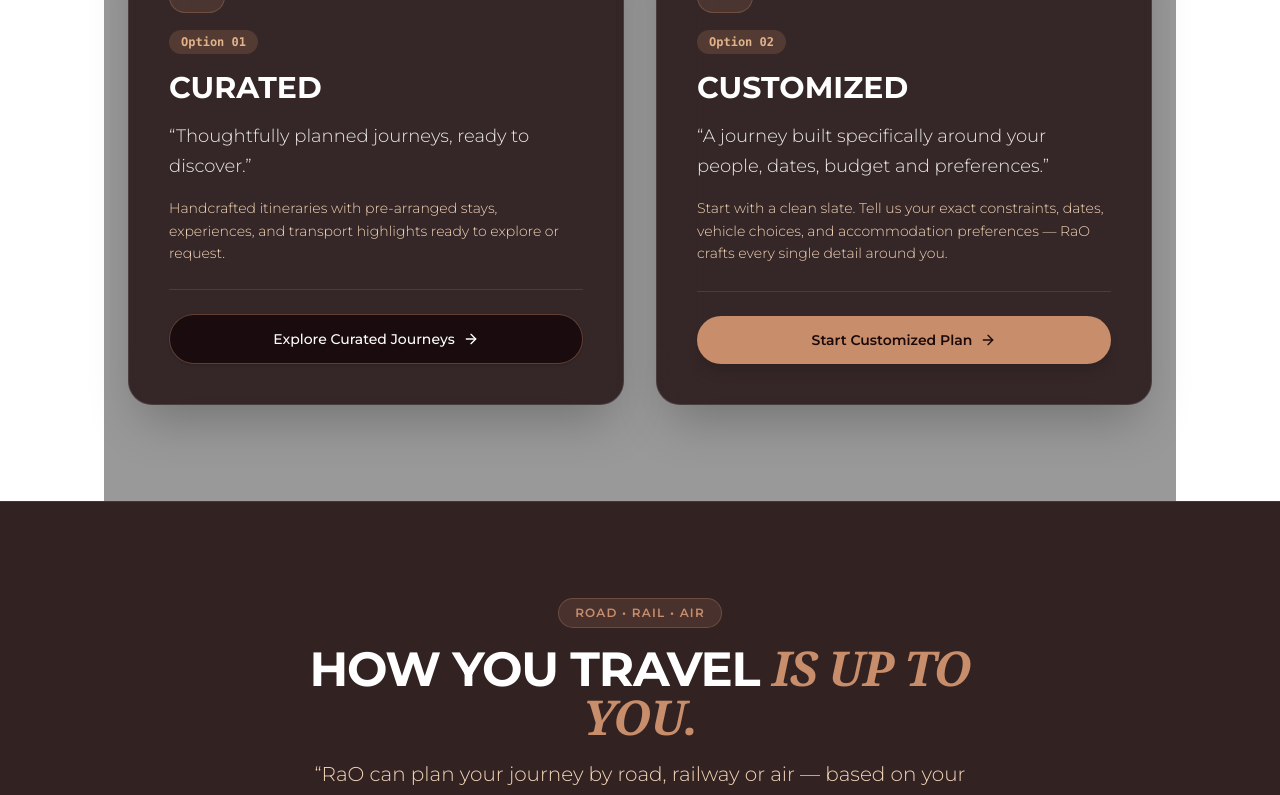
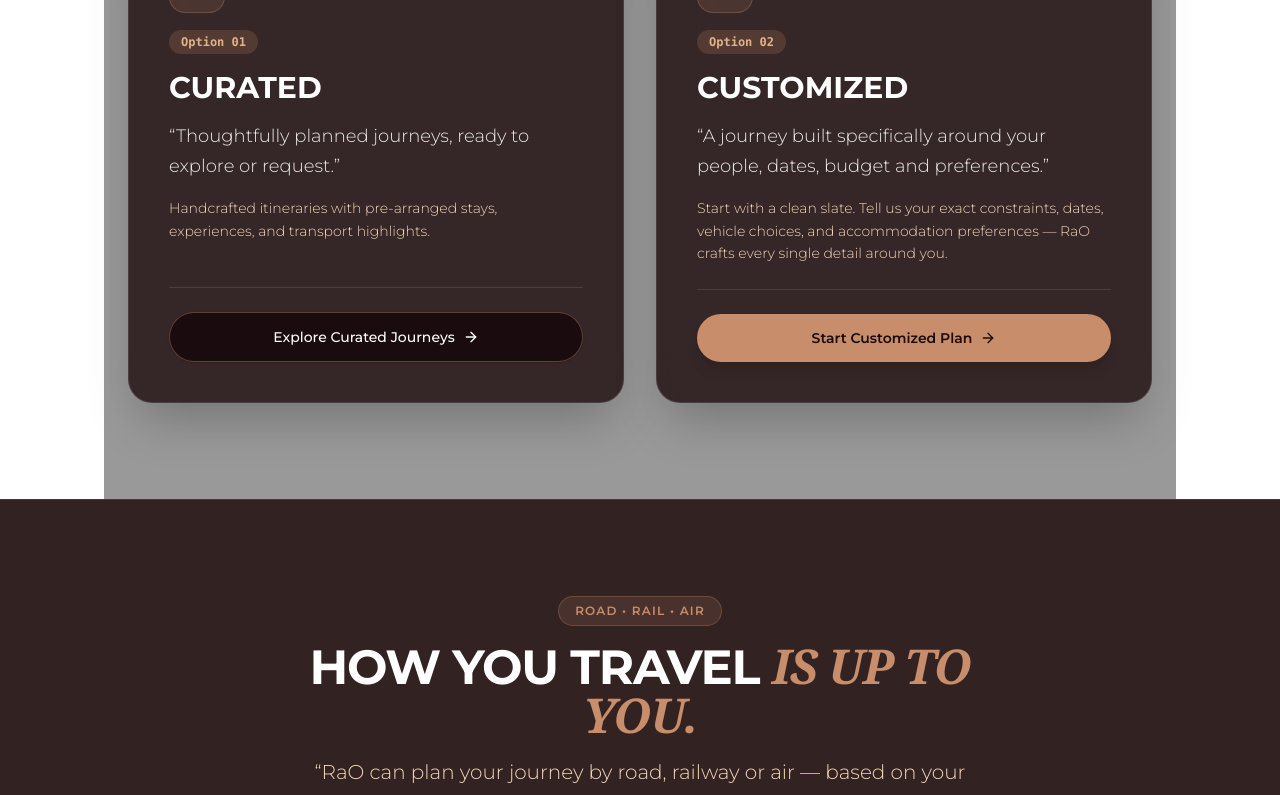
Before and after one commit to Jarvis-vast/RaO-app, a Next.js app: page / in a window 1280 px wide. Shown: the part 3900-4695 px from the top of the page. Built offline with nearby package versions, Linux system fonts and the light colour scheme; no server answers.

Commit message:
fix(copy): update CustomerTrust, CuratedSection, and experiences copy to match exact claims and positioning

```diff
--- a/src/app/experiences/page.tsx
+++ b/src/app/experiences/page.tsx
@@ -21,7 +21,7 @@ const EXPERIENCES = [
     id: "spiritual",
     name: "Spiritual & Pilgrimage",
     duration: "1 to 4 Days",
-    desc: "Sacred temple circuits, Jyotirlinga darshan, and riverfront aarti with thoughtfully planned transport and local darshan coordination.",
+    desc: "Sacred temple circuits, Jyotirlinga darshan, and riverfront aarti with thoughtful coordination and travel support.",
     examples: "Ujjain Mahakal, Kolhapur Mahalakshmi, Varanasi Ghats",
   },
   {
--- a/src/components/home/CuratedCustomizedSection.tsx
+++ b/src/components/home/CuratedCustomizedSection.tsx
@@ -36,10 +36,10 @@ export function CuratedCustomizedSection() {
                 CURATED
               </h3>
               <p className="text-lg text-foreground/90 font-light leading-relaxed">
-                &ldquo;Thoughtfully planned journeys, ready to discover.&rdquo;
+                &ldquo;Thoughtfully planned journeys, ready to explore or request.&rdquo;
               </p>
               <p className="text-sm text-muted-foreground font-light leading-relaxed">
-                Handcrafted itineraries with pre-arranged stays, experiences, and transport highlights ready to explore or request.
+                Handcrafted itineraries with pre-arranged stays, experiences, and transport highlights.
               </p>
             </div>
 
--- a/src/components/home/CustomerTrust.tsx
+++ b/src/components/home/CustomerTrust.tsx
@@ -6,7 +6,7 @@ export function CustomerTrust() {
     {
       icon: <PenTool className="w-8 h-8 text-primary" />,
       title: "Personal Planning",
-      desc: "Every detail crafted around your dates and budget — whether a 1-day return for 6 or a complete plan for 50.",
+      desc: "Every detail is crafted around your dates, budget and the journey you want to take.",
     },
     {
       icon: <Shield className="w-8 h-8 text-primary" />,
@@ -16,7 +16,7 @@ export function CustomerTrust() {
     {
       icon: <Banknote className="w-8 h-8 text-primary" />,
       title: "Transparent Pricing",
-      desc: "Clear budget breakdowns with zero hidden fees or surprise upcharges.",
+      desc: "Clear budget breakdowns with transparent costs upfront.",
     },
     {
       icon: <Users className="w-8 h-8 text-primary" />,
```
